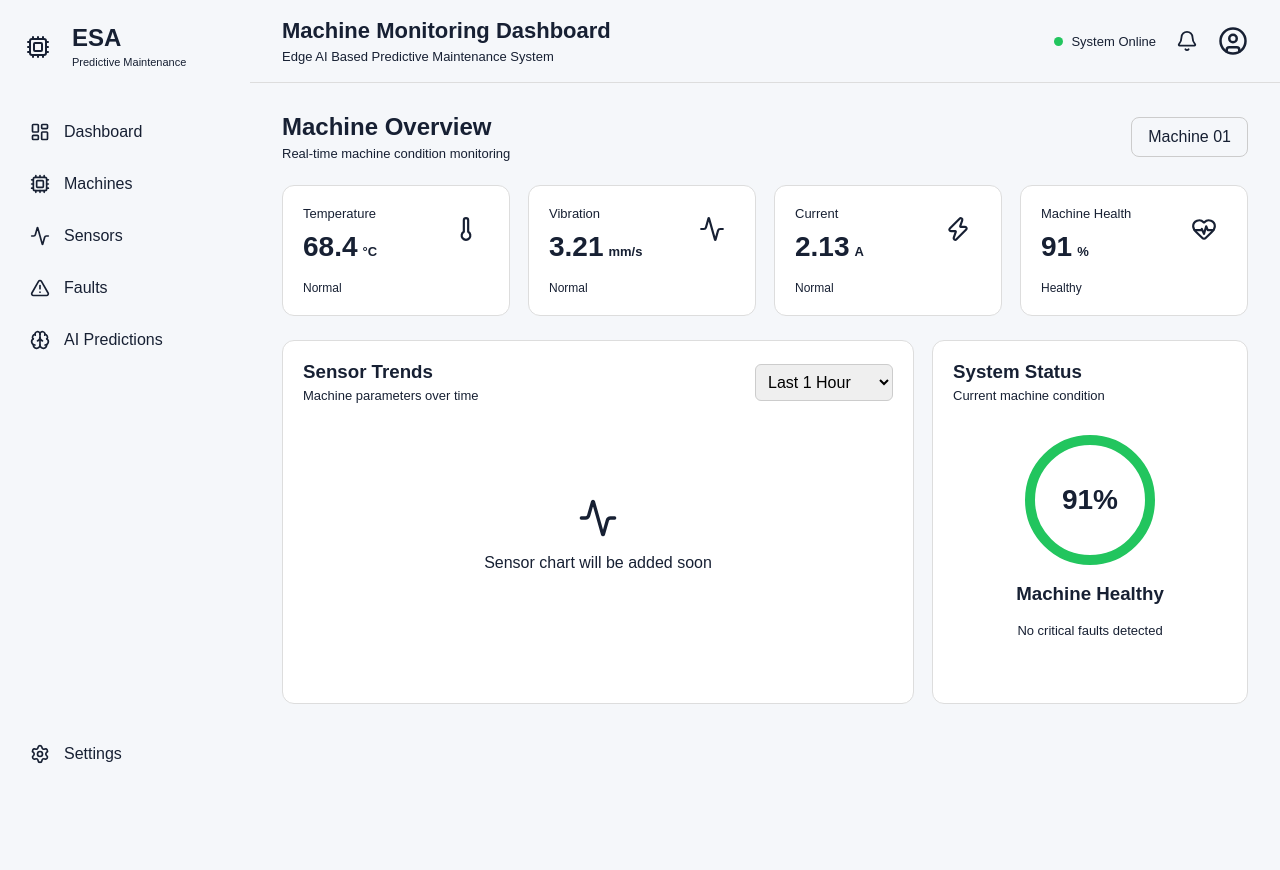
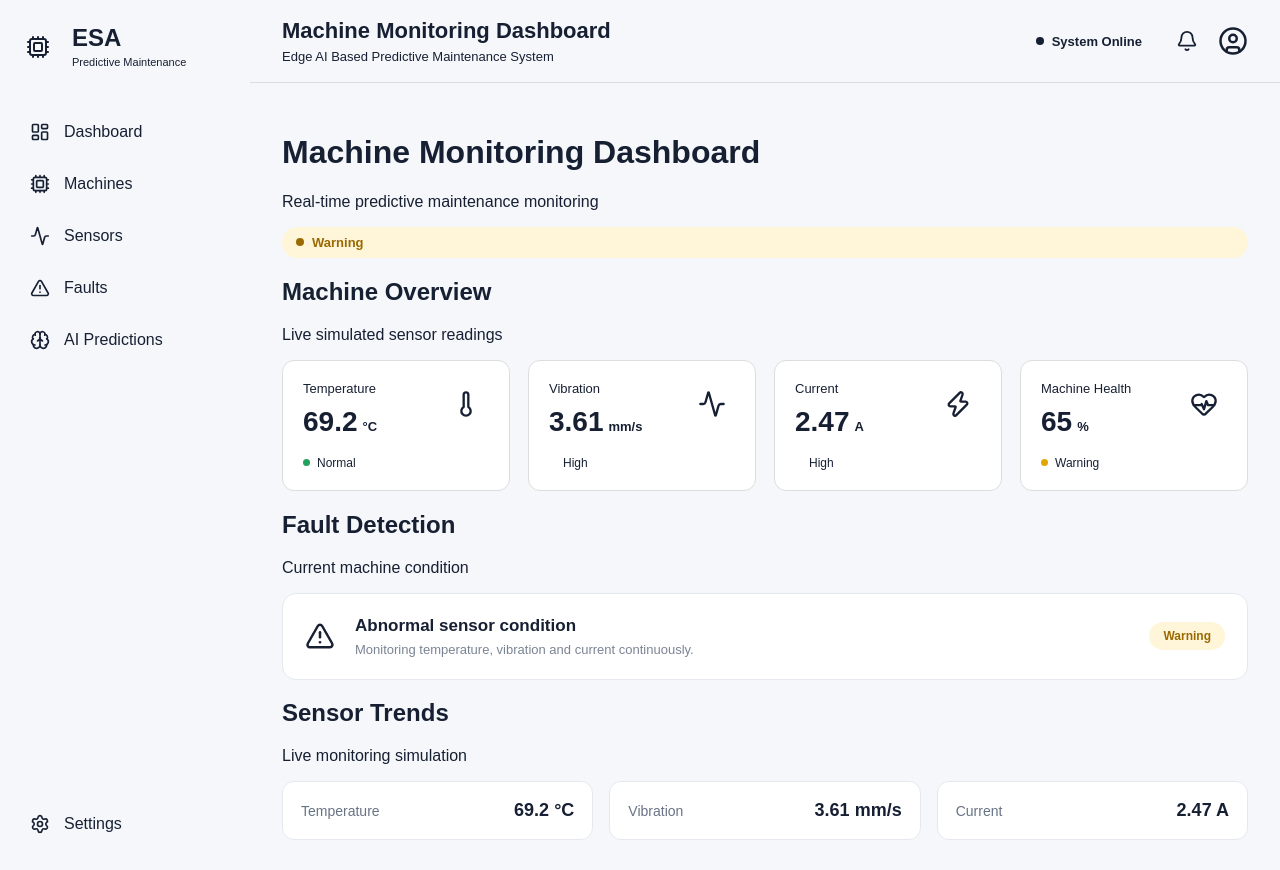
Before and after one commit to Jayasurya267-13/ESA-dashboard, a React app in the folder frontend/: page / in a window 1280 px wide. Before the commit the page ends 800 px from the top, so only its background shows below. Built offline with nearby package versions, Linux system fonts and the light colour scheme; the HTML template or start-up script is replaced by a standard one.

Commit message:
Complete Day 3 dynamic sensor monitoring

```diff
--- a/frontend/src/App.css
+++ b/frontend/src/App.css
@@ -256,3 +256,139 @@
 .health-display p {
     font-size: 13px;
 }
+/* Day 3 - Dynamic Monitoring */
+
+.system-status {
+    display: flex;
+    align-items: center;
+    gap: 8px;
+    padding: 8px 14px;
+    border-radius: 20px;
+    font-size: 13px;
+    font-weight: 600;
+}
+
+.system-status.normal {
+    background: #e8f7ee;
+    color: #16834b;
+}
+
+.system-status.warning {
+    background: #fff5d9;
+    color: #9a6a00;
+}
+
+.system-status.critical {
+    background: #fdeaea;
+    color: #c62828;
+}
+
+.status-dot {
+    width: 8px;
+    height: 8px;
+    border-radius: 50%;
+    background: currentColor;
+}
+
+.metric-status {
+    display: flex;
+    align-items: center;
+    gap: 7px;
+}
+
+.status-indicator {
+    width: 7px;
+    height: 7px;
+    border-radius: 50%;
+    display: inline-block;
+}
+
+.status-indicator.normal {
+    background: #22a060;
+}
+
+.status-indicator.warning {
+    background: #e0a500;
+}
+
+.status-indicator.critical {
+    background: #d52d2d;
+}
+
+.fault-panel {
+    display: flex;
+    align-items: center;
+    gap: 20px;
+    padding: 22px;
+    border-radius: 14px;
+    background: white;
+    border: 1px solid #e5e9ef;
+}
+
+.fault-icon {
+    display: flex;
+    align-items: center;
+    justify-content: center;
+}
+
+.fault-info {
+    flex: 1;
+}
+
+.fault-info h3 {
+    margin: 0 0 6px;
+    font-size: 17px;
+}
+
+.fault-info p {
+    margin: 0;
+    color: #7b8494;
+    font-size: 13px;
+}
+
+.fault-status {
+    padding: 7px 14px;
+    border-radius: 20px;
+    font-size: 12px;
+    font-weight: 700;
+}
+
+.fault-status.normal {
+    background: #e8f7ee;
+    color: #16834b;
+}
+
+.fault-status.warning {
+    background: #fff5d9;
+    color: #9a6a00;
+}
+
+.fault-status.critical {
+    background: #fdeaea;
+    color: #c62828;
+}
+
+.trend-placeholder {
+    display: grid;
+    grid-template-columns: repeat(3, 1fr);
+    gap: 16px;
+}
+
+.trend-line {
+    display: flex;
+    justify-content: space-between;
+    align-items: center;
+    padding: 18px;
+    background: white;
+    border: 1px solid #e5e9ef;
+    border-radius: 12px;
+}
+
+.trend-line span {
+    color: #687386;
+    font-size: 14px;
+}
+
+.trend-line strong {
+    font-size: 18px;
+}
--- a/frontend/src/App.jsx
+++ b/frontend/src/App.jsx
@@ -1,8 +1,11 @@
+import { useEffect, useState } from "react";
+
 import {
     Thermometer,
     Activity,
     Zap,
-    HeartPulse
+    HeartPulse,
+    AlertTriangle
 } from "lucide-react";
 
 import "./App.css";
@@ -13,6 +16,65 @@ import MetricCard from "./components/MetricCard";
 
 function App() {
 
+    const [temperature, setTemperature] = useState(68.4);
+    const [vibration, setVibration] = useState(3.21);
+    const [current, setCurrent] = useState(2.13);
+    const [health, setHealth] = useState(91);
+
+    const [machineStatus, setMachineStatus] = useState("Normal");
+    const [faultMessage, setFaultMessage] = useState("No fault detected");
+
+    useEffect(() => {
+
+        const interval = setInterval(() => {
+
+            const newTemperature =
+                Number((65 + Math.random() * 10).toFixed(1));
+
+            const newVibration =
+                Number((2.5 + Math.random() * 1.5).toFixed(2));
+
+            const newCurrent =
+                Number((1.8 + Math.random() * 0.8).toFixed(2));
+
+            let newHealth = 100;
+
+            if (newTemperature > 72) {
+                newHealth -= 20;
+            }
+
+            if (newVibration > 3.5) {
+                newHealth -= 20;
+            }
+
+            if (newCurrent > 2.4) {
+                newHealth -= 15;
+            }
+
+            newHealth = Math.max(40, newHealth);
+
+            setTemperature(newTemperature);
+            setVibration(newVibration);
+            setCurrent(newCurrent);
+            setHealth(newHealth);
+
+            if (newHealth >= 80) {
+                setMachineStatus("Normal");
+                setFaultMessage("No fault detected");
+            } else if (newHealth >= 60) {
+                setMachineStatus("Warning");
+                setFaultMessage("Abnormal sensor condition");
+            } else {
+                setMachineStatus("Critical");
+                setFaultMessage("Possible machine fault");
+            }
+
+        }, 3000);
+
+        return () => clearInterval(interval);
+
+    }, []);
+
     return (
         <div className="app">
 
@@ -22,107 +84,145 @@ function App() {
 
                 <Header />
 
-                <section className="dashboard-content">
+                <div className="dashboard-content">
 
-                    <div className="section-title">
+                    <div className="page-heading">
+                        <div>
+                            <h1>Machine Monitoring Dashboard</h1>
+                            <p>Real-time predictive maintenance monitoring</p>
+                        </div>
+
+                        <div className={`system-status ${machineStatus.toLowerCase()}`}>
+                            <span className="status-dot"></span>
+                            {machineStatus}
+                        </div>
+                    </div>
+
+
+                    <section className="dashboard-section">
+
+                        <div className="section-header">
                             <div>
                                 <h2>Machine Overview</h2>
-                            <p>Real-time machine condition monitoring</p>
+                                <p>Live simulated sensor readings</p>
+                            </div>
                         </div>
 
-                        <div className="machine-selector">
-                            Machine 01
-                        </div>
-                    </div>
 
                         <div className="metrics-grid">
 
                             <MetricCard
                                 title="Temperature"
-                            value="68.4"
+                                value={temperature}
                                 unit="°C"
-                            icon={<Thermometer size={26} />}
-                            status="Normal"
+                                icon={<Thermometer size={28} />}
+                                status={
+                                    temperature > 72
+                                        ? "High"
+                                        : "Normal"
+                                }
                             />
 
                             <MetricCard
                                 title="Vibration"
-                            value="3.21"
+                                value={vibration}
                                 unit="mm/s"
-                            icon={<Activity size={26} />}
-                            status="Normal"
+                                icon={<Activity size={28} />}
+                                status={
+                                    vibration > 3.5
+                                        ? "High"
+                                        : "Normal"
+                                }
                             />
 
                             <MetricCard
                                 title="Current"
-                            value="2.13"
+                                value={current}
                                 unit="A"
-                            icon={<Zap size={26} />}
-                            status="Normal"
+                                icon={<Zap size={28} />}
+                                status={
+                                    current > 2.4
+                                        ? "High"
+                                        : "Normal"
+                                }
                             />
 
                             <MetricCard
                                 title="Machine Health"
-                            value="91"
+                                value={health}
                                 unit="%"
-                            icon={<HeartPulse size={26} />}
-                            status="Healthy"
+                                icon={<HeartPulse size={28} />}
+                                status={machineStatus}
                             />
 
                         </div>
 
-                    <div className="dashboard-grid">
+                    </section>
 
-                        <div className="panel chart-panel">
 
-                            <div className="panel-header">
+                    <section className="dashboard-section">
+
+                        <div className="section-header">
                             <div>
-                                    <h3>Sensor Trends</h3>
-                                    <p>Machine parameters over time</p>
-                                </div>
-
-                                <select>
-                                    <option>Last 1 Hour</option>
-                                    <option>Last 6 Hours</option>
-                                    <option>Last 24 Hours</option>
-                                </select>
-                            </div>
-
-                            <div className="chart-placeholder">
-                                <Activity size={40} />
-                                <p>Sensor chart will be added soon</p>
-                            </div>
-
-                        </div>
-
-                        <div className="panel alert-panel">
-
-                            <div className="panel-header">
-                                <div>
-                                    <h3>System Status</h3>
+                                <h2>Fault Detection</h2>
                                 <p>Current machine condition</p>
                             </div>
                         </div>
 
-                            <div className="health-display">
+                        <div className="fault-panel">
 
-                                <div className="health-circle">
-                                    91%
+                            <div className="fault-icon">
+                                <AlertTriangle size={30} />
                             </div>
 
-                                <h3>Machine Healthy</h3>
-
+                            <div className="fault-info">
+                                <h3>{faultMessage}</h3>
                                 <p>
-                                    No critical faults detected
+                                    Monitoring temperature, vibration and
+                                    current continuously.
                                 </p>
-
                             </div>
 
+                            <div className={`fault-status ${machineStatus.toLowerCase()}`}>
+                                {machineStatus}
                             </div>
 
                         </div>
 
                     </section>
+
+
+                    <section className="dashboard-section">
+
+                        <div className="section-header">
+                            <div>
+                                <h2>Sensor Trends</h2>
+                                <p>Live monitoring simulation</p>
+                            </div>
+                        </div>
+
+                        <div className="trend-placeholder">
+
+                            <div className="trend-line">
+                                <span>Temperature</span>
+                                <strong>{temperature} °C</strong>
+                            </div>
+
+                            <div className="trend-line">
+                                <span>Vibration</span>
+                                <strong>{vibration} mm/s</strong>
+                            </div>
+
+                            <div className="trend-line">
+                                <span>Current</span>
+                                <strong>{current} A</strong>
+                            </div>
+
+                        </div>
+
+                    </section>
+
+                </div>
 
             </main>
 
--- a/frontend/src/components/MetricCard.jsx
+++ b/frontend/src/components/MetricCard.jsx
@@ -1,16 +1,21 @@
 function MetricCard({ title, value, unit, icon, status }) {
+
     return (
         <div className="metric-card">
 
             <div className="metric-top">
 
                 <div>
-                    <p className="metric-title">{title}</p>
+
+                    <p className="metric-title">
+                        {title}
+                    </p>
 
                     <div className="metric-value">
                         {value}
                         <span>{unit}</span>
                     </div>
+
                 </div>
 
                 <div className="metric-icon">
@@ -20,6 +25,7 @@ function MetricCard({ title, value, unit, icon, status }) {
             </div>
 
             <div className="metric-status">
+                <span className={`status-indicator ${status.toLowerCase()}`}></span>
                 {status}
             </div>
 
```
Lines whose indentation alone changed are shown as unchanged.
